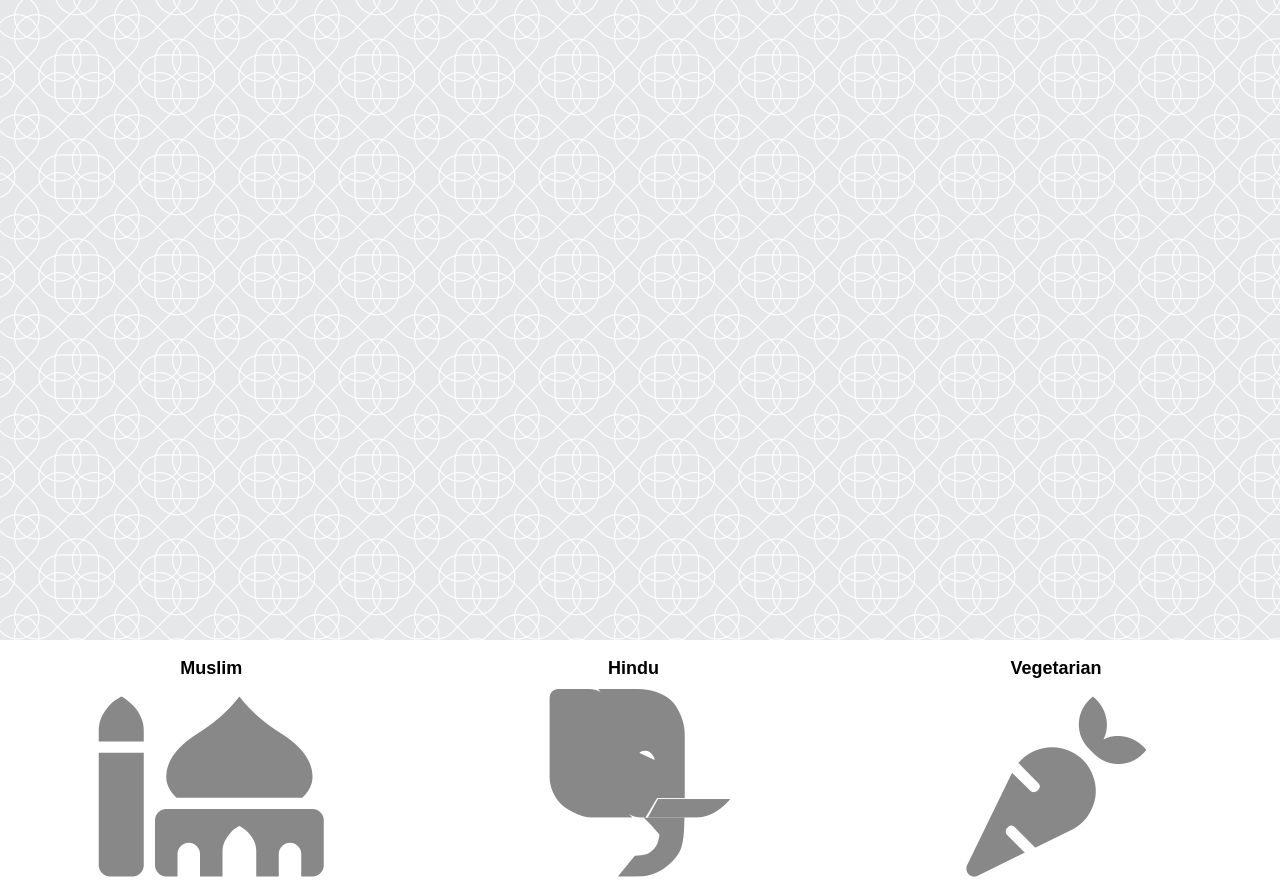
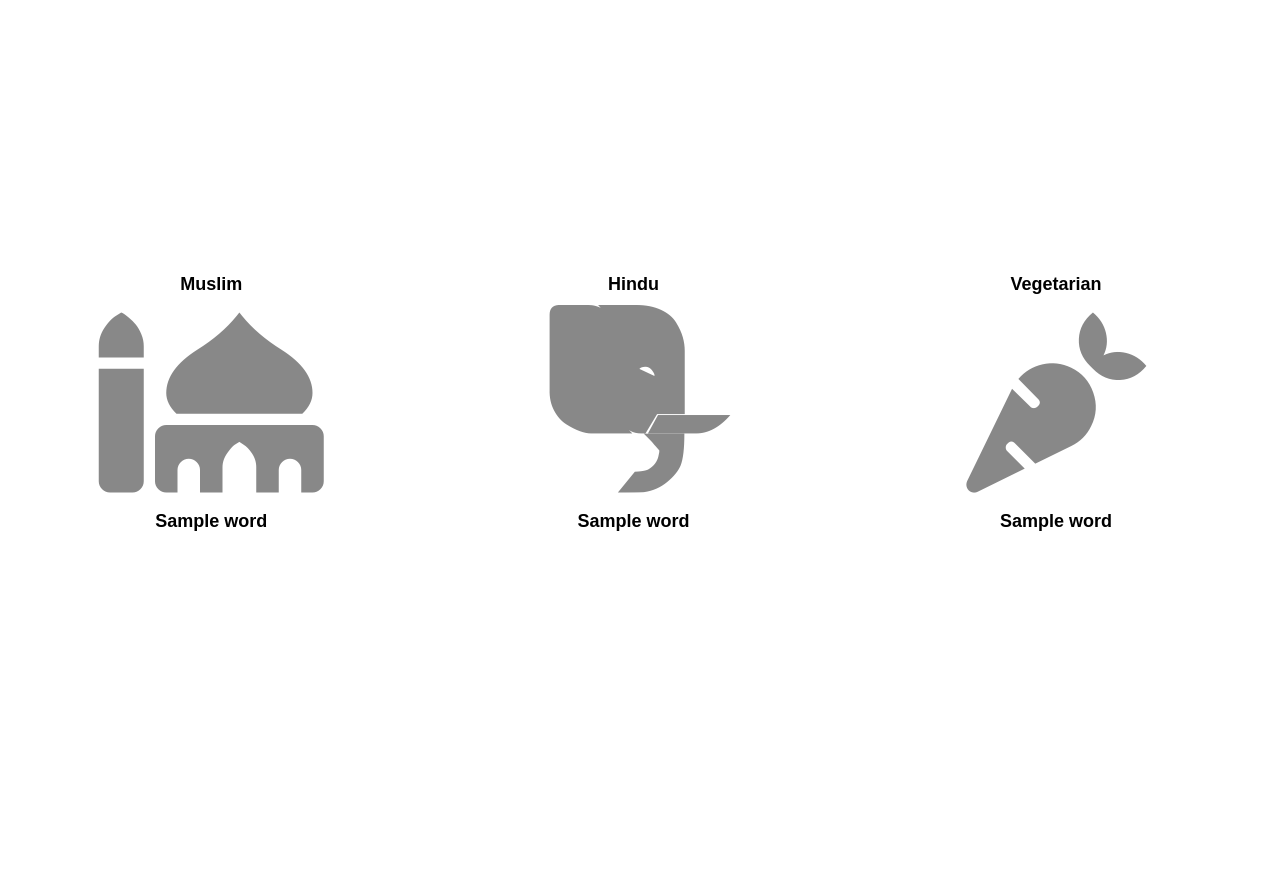
Before and after one commit to seven0525/Belief_Supporter, a Flask app: template templates/result.html in a window 1280 px wide. Shown: the part 1149-2029 px from the top of the page. After the commit the page ends 1680 px from the top, so only its background shows below. Run offline with Flask 2, Linux system fonts and the light colour scheme; the template is opened without the code that fills it: most values are stand-ins (such as "Sample title", 1, 10 or a date in 2020); some libraries are stand-ins or nearby versions.

Commit message:
背景画像を消した

```diff
--- a/static/style.css
+++ b/static/style.css
@@ -41,13 +41,12 @@ a:hover img {
   width:33%;
   text-align: center;
   font-size: large;
-  font-weight: bold
+  font-weight: bold;
 }
 .lists{
-  height: 50%;
-  padding-top: 50%;
+  padding-top: 20%;
   vertical-align: middle;
-  background-image: url("intersection.png")
+  /* background-image: url("intersection.png") */
 }
 .graph {
   height: 50%
```
